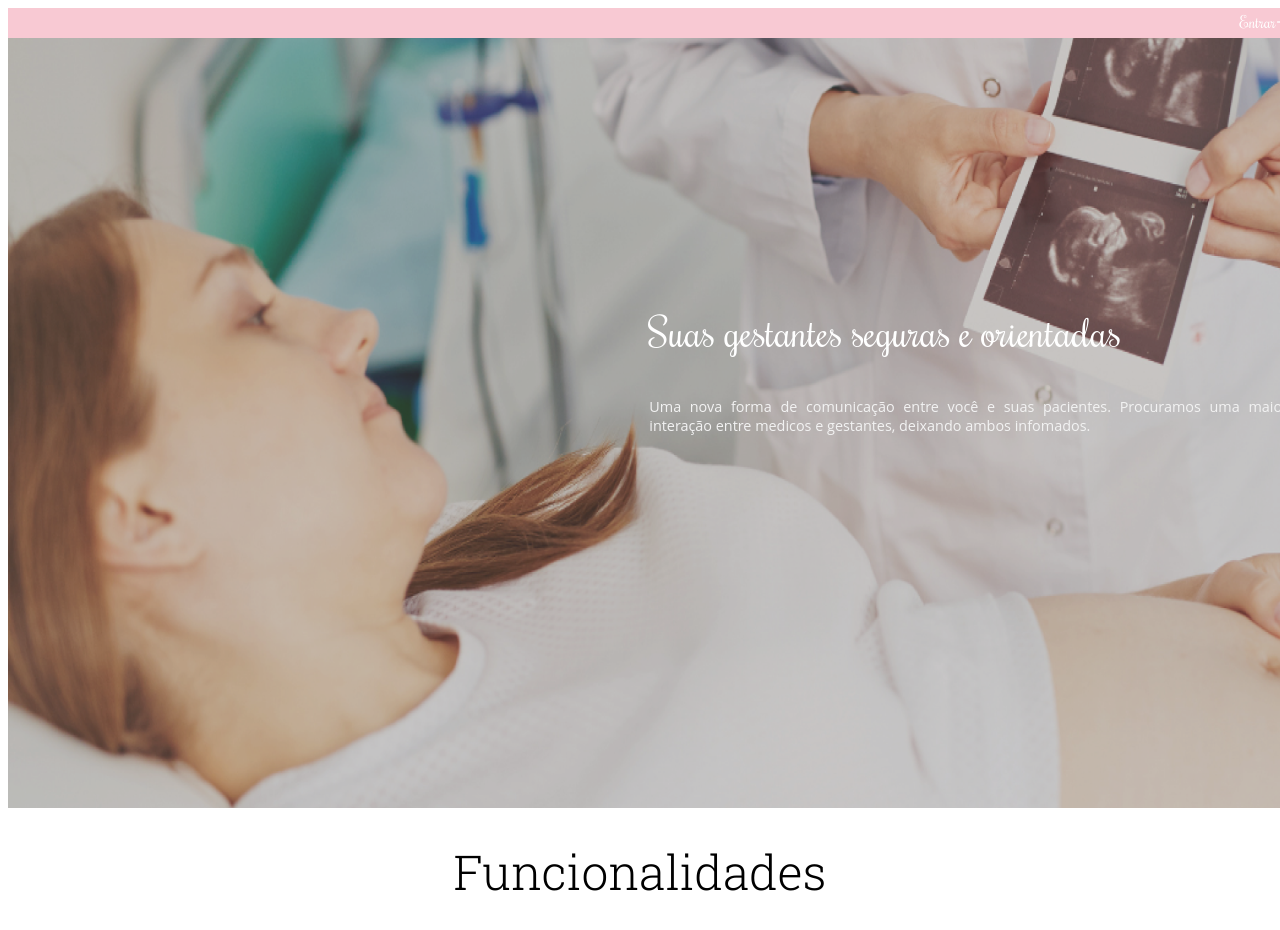
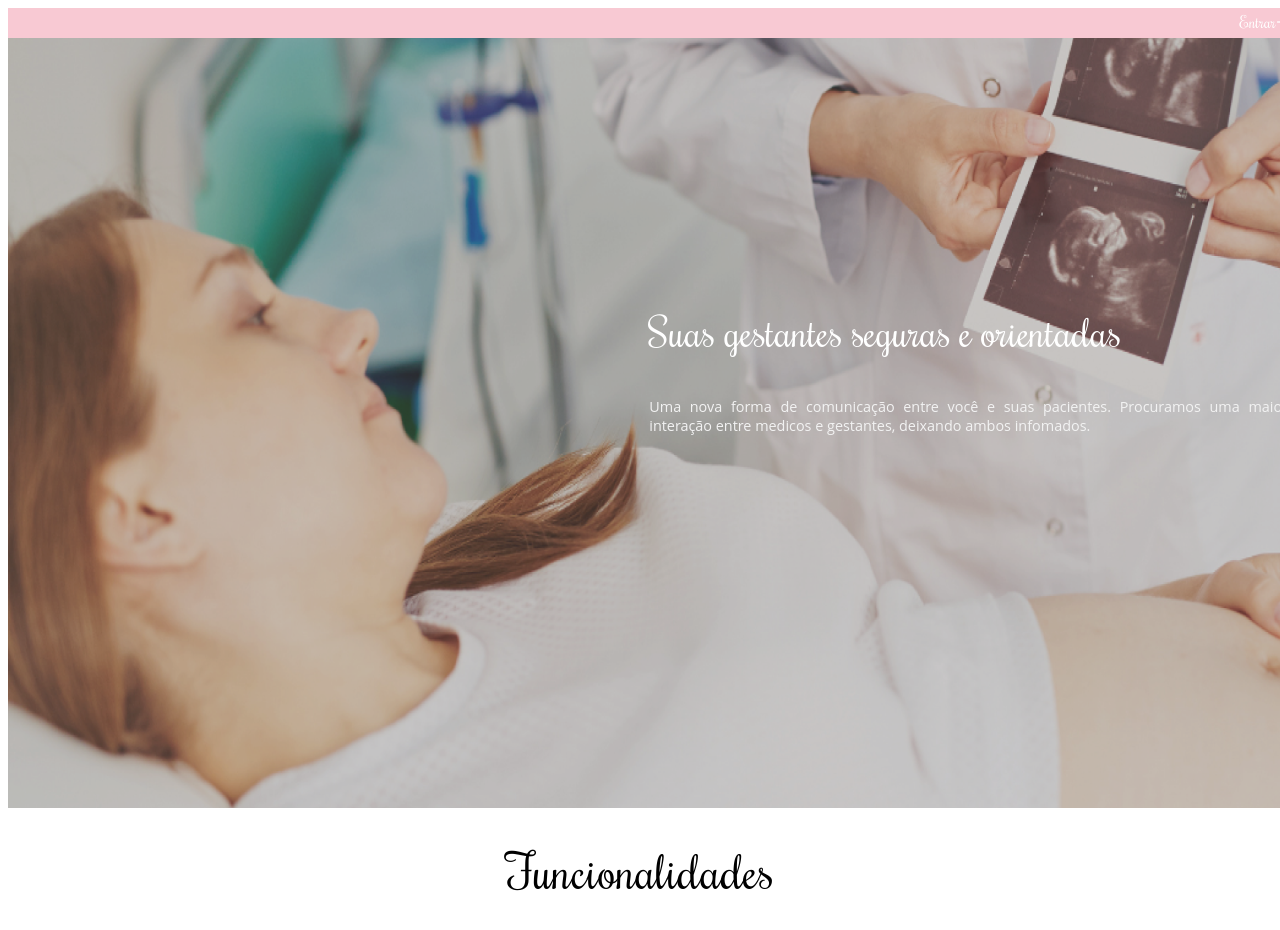
Before and after one commit to joaoigormatos/preneonatal-landpage, a Vue app: page / in a window 1280 px wide. Shown: the top 930 px of the page. Built offline with nearby package versions, Linux system fonts and the light colour scheme.

Commit message:
final step

```diff
--- a/src/components/Funcionalidades.vue
+++ b/src/components/Funcionalidades.vue
@@ -49,6 +49,7 @@ export default {
   font-size: 3rem;
   text-align: center;
   font-weight: 300;
+  font-family: 'Rochester';
 }
 .paragraphStyle{
   text-align: justify;
```
